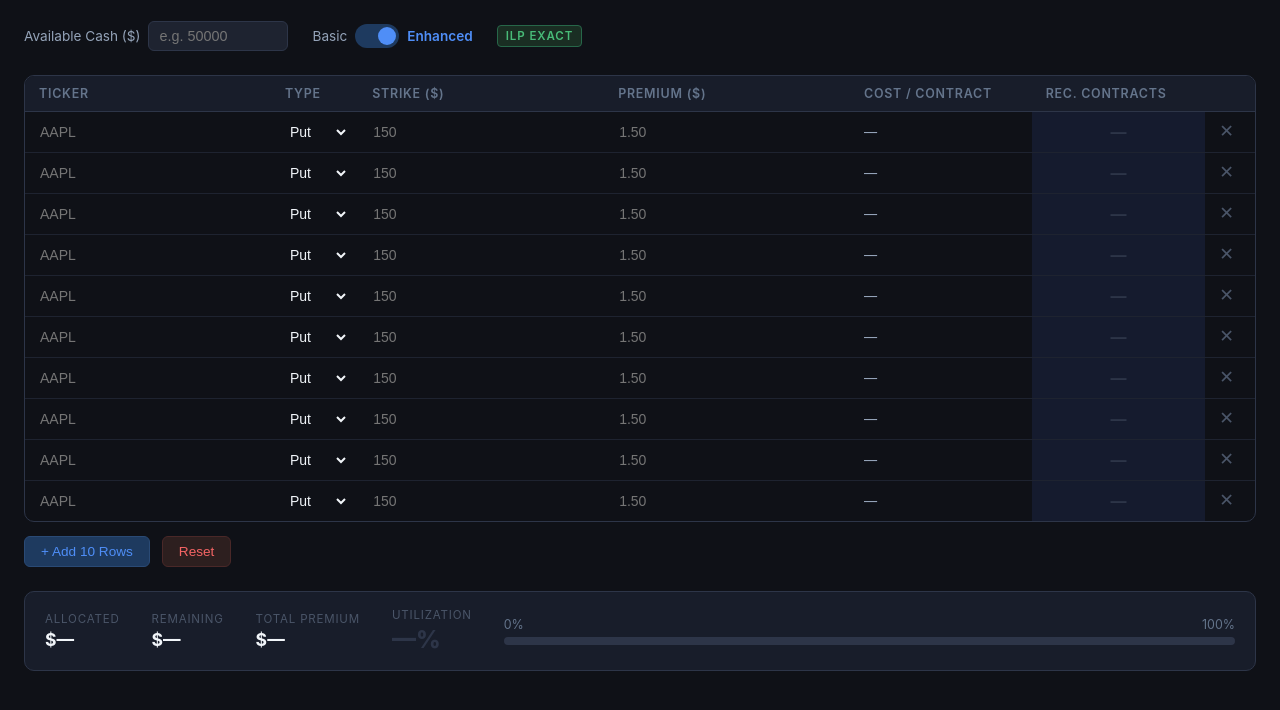
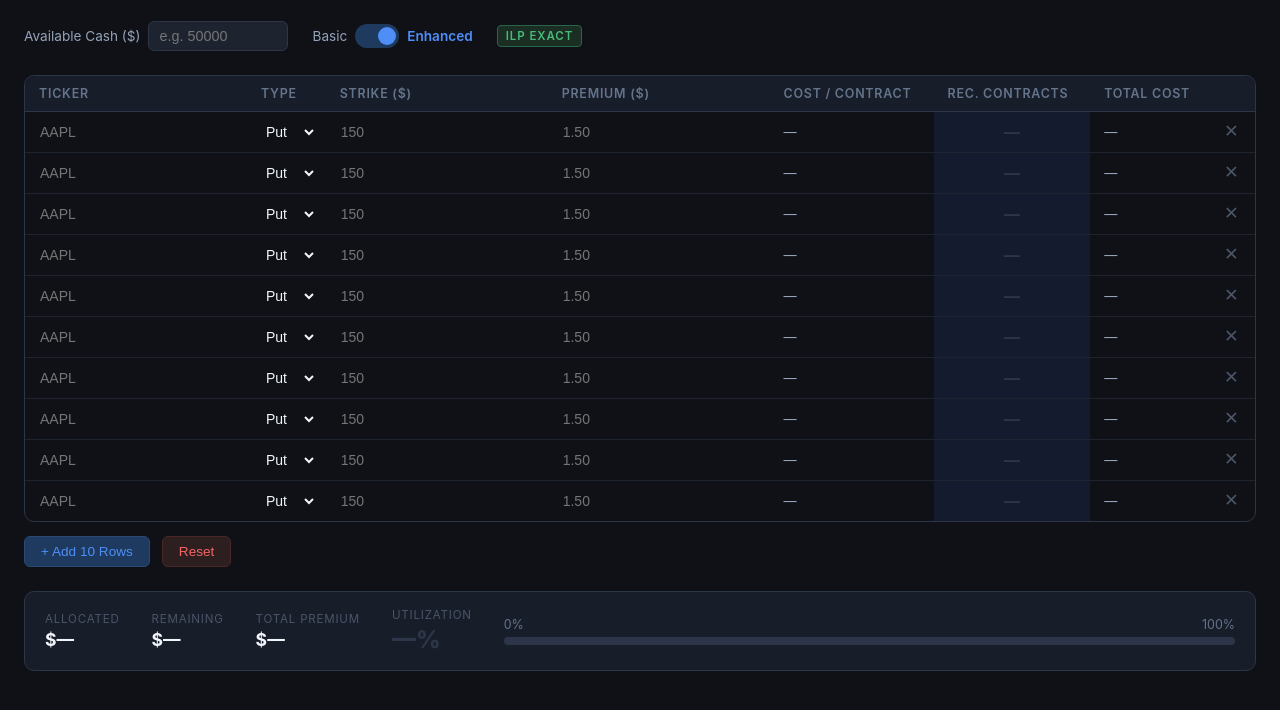
Before and after one commit to temp-for-tas/options-allocation-optimizer, a website: page options_allocation_optimizer_app.html in a window 1280 px wide. Shown: the part 62-772 px from the top of the page. Drawn offline with Linux system fonts and the light colour scheme.

Commit message:
feat: add Total Cost column (cost/contract × contracts)

```diff
--- a/options_allocation_optimizer_app.html
+++ b/options_allocation_optimizer_app.html
@@ -181,6 +181,14 @@
       padding: 6px 14px;
     }
 
+    /* Total cost column */
+    .col-total {
+      color: #94a3b8;
+      font-size: 0.82rem;
+      white-space: nowrap;
+      padding: 6px 14px;
+    }
+
     /* Recommended contracts column */
     .col-rec {
       background: #151b2e;
@@ -356,6 +364,7 @@
         <th>Premium ($)</th>
         <th>Cost / Contract</th>
         <th>Rec. Contracts</th>
+        <th>Total Cost</th>
         <th></th>
       </tr>
     </thead>
@@ -586,16 +595,22 @@
     const activeRows = rows.filter(r => r.strike > 0);
     const counts = optimize(activeRows, cash);
 
-    // Update Recommended Contracts cells
+    // Update Recommended Contracts and Total Cost cells
     rows.forEach(r => {
-      const cell = r.tr.querySelector('.col-rec');
+      const recCell   = r.tr.querySelector('.col-rec');
+      const totalCell = r.tr.querySelector('.col-total');
       const idx = activeRows.indexOf(r);
       if (idx >= 0 && counts[idx] > 0) {
-        cell.textContent = counts[idx];
-        cell.classList.remove('empty');
+        recCell.textContent = counts[idx];
+        recCell.classList.remove('empty');
+        const rowTotal = r.cost * counts[idx];
+        totalCell.textContent = '$' + rowTotal.toLocaleString('en-US', {
+          minimumFractionDigits: 2, maximumFractionDigits: 2
+        });
       } else {
-        cell.textContent = '—';
-        cell.classList.add('empty');
+        recCell.textContent = '—';
+        recCell.classList.add('empty');
+        totalCell.textContent = '—';
       }
     });
 
@@ -652,6 +667,7 @@
       <td><input class="inp-premium" type="number" min="0" step="0.01" placeholder="1.50" value="${premium}" /></td>
       <td class="col-cost">—</td>
       <td class="col-rec empty">—</td>
+      <td class="col-total">—</td>
       <td><button class="btn-remove" title="Remove row">✕</button></td>
     `;
 
```
